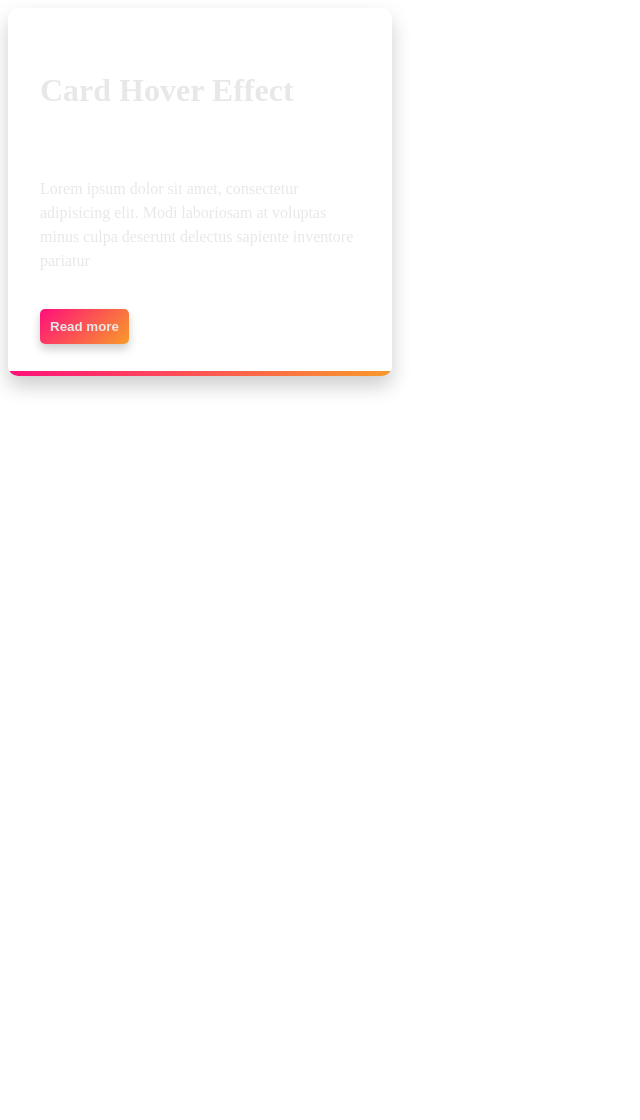
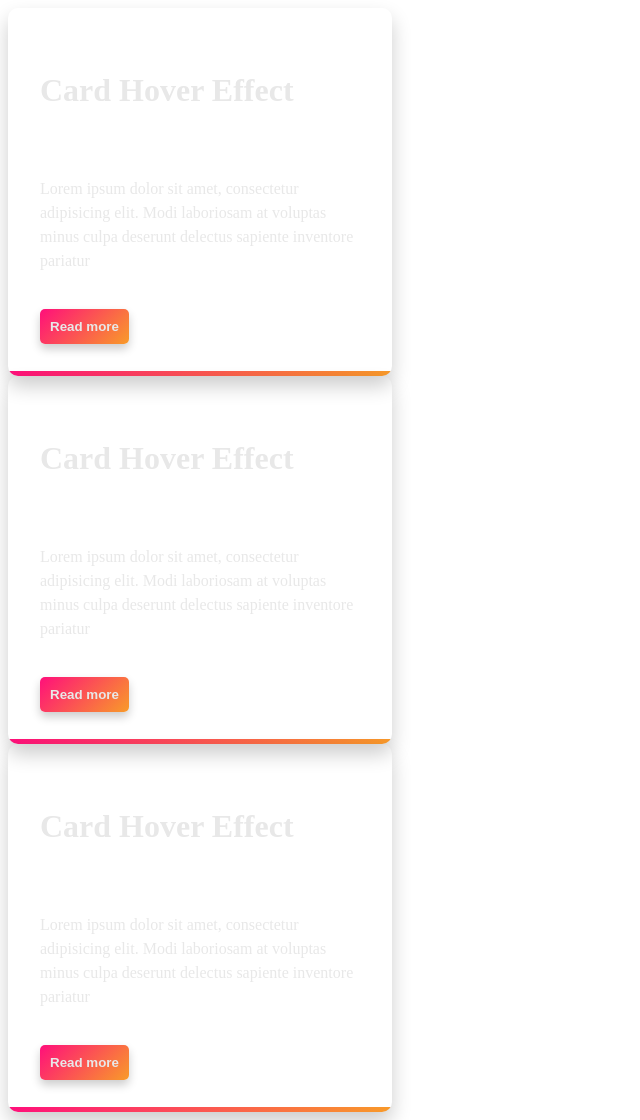
Before and after one commit to Luciferakshai/Bithack, a PHP site: page /resources.html in a window 1280 px wide. Shown: the whole page, without its empty margins (0-640 px from the left). Before the commit the page ends 393 px from the top, so only its background shows below. Run offline with PHP 8.4, Linux system fonts and the light colour scheme.

Commit message:
transform

```diff
--- a/BITHACK/resources.css
+++ b/BITHACK/resources.css
@@ -9,6 +9,7 @@
   overflow: hidden;
   border-radius: 10px;
   transition: all 0.5s cubic-bezier(0.23, 1, 0.320, 1);
+
 }
 
 .content {
--- a/BITHACK/resources.html
+++ b/BITHACK/resources.html
@@ -17,5 +17,27 @@
       <button class="btn">Read more</button>
     </div>
   </div>
+  <div class="card">
+    <div class="content">
+      <p class="heading">Card Hover Effect
+      </p><p class="para">
+        Lorem ipsum dolor sit amet, consectetur adipisicing elit. Modi
+        laboriosam at voluptas minus culpa deserunt delectus sapiente
+        inventore pariatur
+      </p>
+      <button class="btn">Read more</button>
+    </div>
+  </div>
+  <div class="card">
+    <div class="content">
+      <p class="heading">Card Hover Effect
+      </p><p class="para">
+        Lorem ipsum dolor sit amet, consectetur adipisicing elit. Modi
+        laboriosam at voluptas minus culpa deserunt delectus sapiente
+        inventore pariatur
+      </p>
+      <button class="btn">Read more</button>
+    </div>
+  </div>
 </body>
 </html>
```
